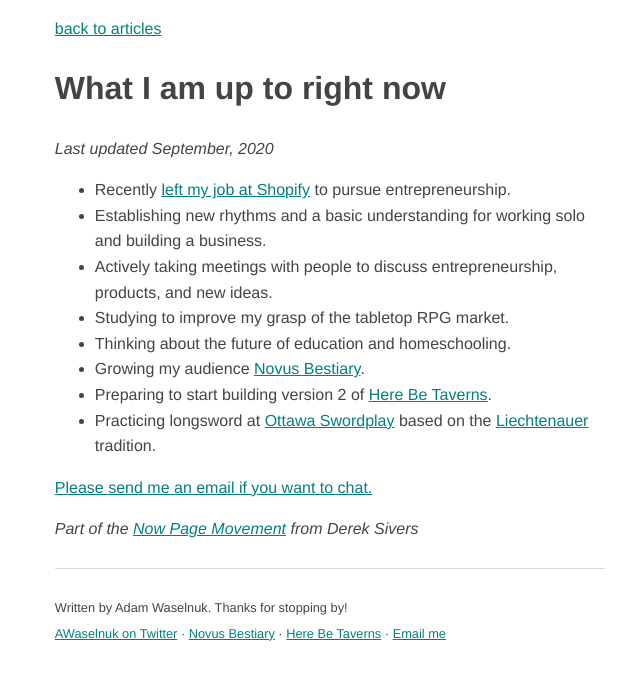
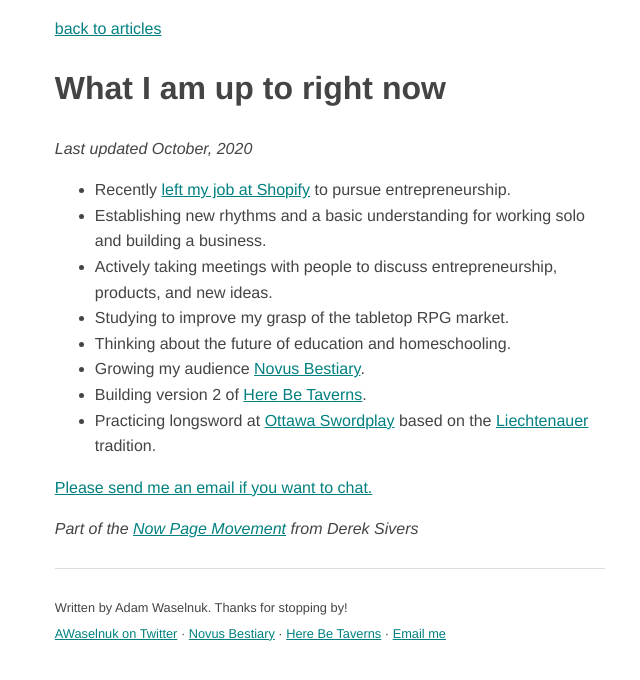
Before and after one commit to AWaselnuk/AWaselnuk.github.io, a Jekyll site: the page built from now.md, in a window 1280 px wide. Shown: the top 680 px of the page, without its empty margins (310-950 px from the left). Built offline with Jekyll 4.4.1, drawn with Linux system fonts in a browser that asks for light colours.

Commit message:
Update now page

```diff
--- a/now.md
+++ b/now.md
@@ -7,7 +7,7 @@
 
 # What I am up to right now
 
-_Last updated September, 2020_
+_Last updated October, 2020_
 
 - Recently [left my job at Shopify](https://www.adamwaselnuk.com/2020/08/27/into-the-unknown-leaving-shopify-to-build-a-business.html) to pursue entrepreneurship.
 - Establishing new rhythms and a basic understanding for working solo and building a business.
@@ -15,7 +15,7 @@
 - Studying to improve my grasp of the tabletop RPG market.
 - Thinking about the future of education and homeschooling.
 - Growing my audience [Novus Bestiary](https://www.novusbestiary.com).
-- Preparing to start building version 2 of [Here Be Taverns](http://www.herebetaverns.com).
+- Building version 2 of [Here Be Taverns](http://www.herebetaverns.com).
 - Practicing longsword at [Ottawa Swordplay](https://ottawaswordplay.com/) based on the [Liechtenauer](https://en.wikipedia.org/wiki/Johannes_Liechtenauer) tradition.
 
 [Please send me an email if you want to chat.](mailto:adam.waselnuk@gmail.com)
```
